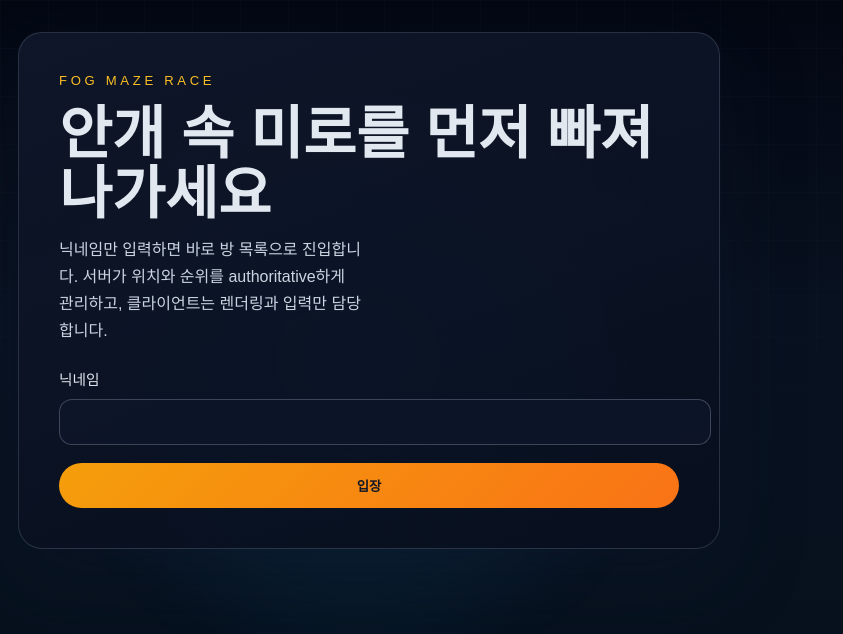
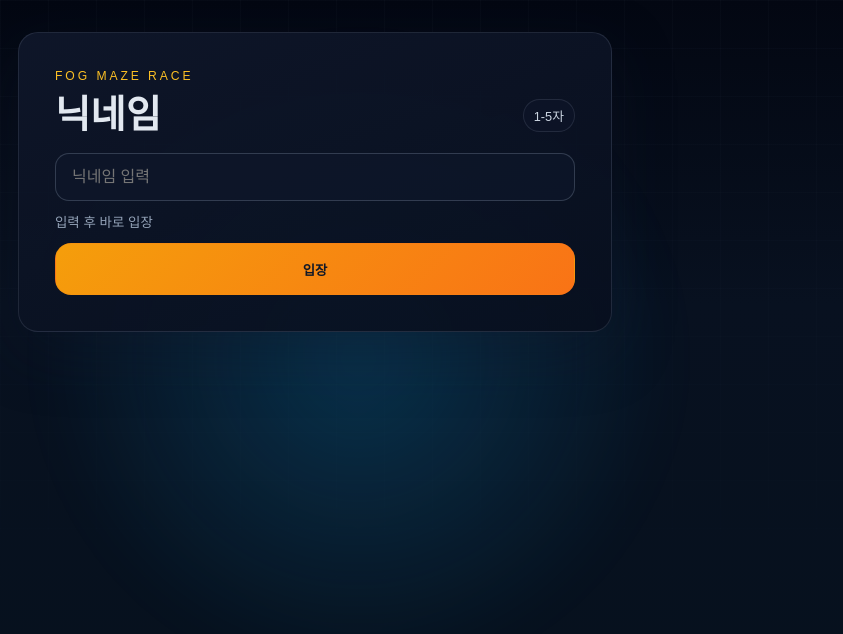
Before and after one commit to aqwsde321/fog-maze-race, a React (Vite) app in the folder apps/web/: page / in a window 1280 px wide. Shown: the top 634 px of the page, without its empty margins (0-843 px from the left). Built offline with nearby package versions, Linux system fonts and the light colour scheme.

Commit message:
refactor: 닉네임 진입 화면을 더 단순하게 정리

```diff
--- a/apps/web/src/features/session/NicknameGate.tsx
+++ b/apps/web/src/features/session/NicknameGate.tsx
@@ -13,31 +13,39 @@ export function NicknameGate({
   onNicknameChange,
   onEnterLobby
 }: NicknameGateProps) {
+  const canEnter = Boolean(nickname.trim()) && connectionState !== "connecting";
+
   return (
     <section style={panelStyle}>
       <p style={eyebrowStyle}>Fog Maze Race</p>
-      <h1 style={titleStyle}>안개 속 미로를 먼저 빠져나가세요</h1>
-      <p style={bodyStyle}>
-        닉네임만 입력하면 바로 방 목록으로 진입합니다. 서버가 위치와 순위를 authoritative하게
-        관리하고, 클라이언트는 렌더링과 입력만 담당합니다.
-      </p>
+      <div style={headerRowStyle}>
+        <h1 style={titleStyle}>닉네임</h1>
+        <span style={hintBadgeStyle}>1-5자</span>
+      </div>
       <div style={formRowStyle}>
-        <label htmlFor="nickname" style={labelStyle}>
-          닉네임
-        </label>
         <input
           id="nickname"
           name="nickname"
           maxLength={5}
           value={nickname}
           onChange={(event) => onNicknameChange(event.target.value)}
+          onKeyDown={(event) => {
+            if (event.key === "Enter" && canEnter) {
+              event.preventDefault();
+              onEnterLobby();
+            }
+          }}
+          placeholder="닉네임 입력"
+          autoComplete="nickname"
+          aria-label="닉네임"
           style={inputStyle}
         />
+        <p style={helperTextStyle}>{connectionState === "connecting" ? "연결 중..." : "입력 후 바로 입장"}</p>
       </div>
       <button
         type="button"
         onClick={onEnterLobby}
-        disabled={!nickname.trim() || connectionState === "connecting"}
+        disabled={!canEnter}
         style={primaryButtonStyle}
       >
         {connectionState === "connecting" ? "연결 중..." : "입장"}
@@ -47,62 +55,76 @@ export function NicknameGate({
 }
 
 const panelStyle: CSSProperties = {
-  width: "min(620px, 100%)",
-  padding: "clamp(28px, 4vw, 40px)",
-  borderRadius: "24px",
+  width: "min(520px, 100%)",
+  padding: "clamp(28px, 4vw, 36px)",
+  borderRadius: "20px",
   background: "linear-gradient(160deg, rgba(15, 23, 42, 0.94), rgba(8, 15, 30, 0.92))",
-  border: "1px solid rgba(148, 163, 184, 0.22)",
-  boxShadow: "0 24px 80px rgba(15, 23, 42, 0.42)"
+  border: "1px solid rgba(148, 163, 184, 0.16)",
+  boxShadow: "0 20px 60px rgba(15, 23, 42, 0.34)"
 };
 
 const eyebrowStyle: CSSProperties = {
   margin: 0,
   color: "#fbbf24",
-  fontSize: "0.82rem",
-  letterSpacing: "0.28em",
+  fontSize: "0.76rem",
+  letterSpacing: "0.24em",
   textTransform: "uppercase"
 };
 
+const headerRowStyle: CSSProperties = {
+  display: "flex",
+  alignItems: "center",
+  justifyContent: "space-between",
+  gap: "12px",
+  marginTop: "12px"
+};
+
 const titleStyle: CSSProperties = {
-  margin: "16px 0 12px",
-  fontSize: "clamp(2rem, 5vw, 3.6rem)",
+  margin: 0,
+  fontSize: "clamp(1.75rem, 3.2vw, 2.4rem)",
   lineHeight: 1.05
 };
 
-const bodyStyle: CSSProperties = {
-  margin: 0,
+const hintBadgeStyle: CSSProperties = {
+  padding: "6px 10px",
+  borderRadius: "999px",
+  border: "1px solid rgba(148, 163, 184, 0.16)",
+  background: "rgba(15, 23, 42, 0.56)",
   color: "#cbd5e1",
-  lineHeight: 1.68,
-  maxWidth: "34ch"
+  fontSize: "0.8rem",
+  whiteSpace: "nowrap"
 };
 
 const formRowStyle: CSSProperties = {
   display: "grid",
   gap: "10px",
-  marginTop: "24px"
+  marginTop: "18px"
 };
 
-const labelStyle: CSSProperties = {
-  fontSize: "0.92rem",
-  color: "#e2e8f0"
+const helperTextStyle: CSSProperties = {
+  margin: 0,
+  color: "#94a3b8",
+  fontSize: "0.84rem"
 };
 
 const inputStyle: CSSProperties = {
   width: "100%",
-  padding: "13px 15px",
-  borderRadius: "13px",
-  border: "1px solid rgba(148, 163, 184, 0.35)",
+  padding: "14px 16px",
+  borderRadius: "14px",
+  border: "1px solid rgba(148, 163, 184, 0.28)",
   background: "rgba(15, 23, 42, 0.72)",
   color: "#f8fafc",
-  fontSize: "1rem"
+  fontSize: "1rem",
+  boxSizing: "border-box"
 };
 
 const primaryButtonStyle: CSSProperties = {
-  marginTop: "18px",
+  marginTop: "12px",
   width: "100%",
+  minHeight: "52px",
   padding: "13px 18px",
-  border: 0,
-  borderRadius: "999px",
+  border: "1px solid rgba(249, 115, 22, 0.18)",
+  borderRadius: "16px",
   background: "linear-gradient(135deg, #f59e0b, #f97316)",
   color: "#111827",
   fontWeight: 700,
```
